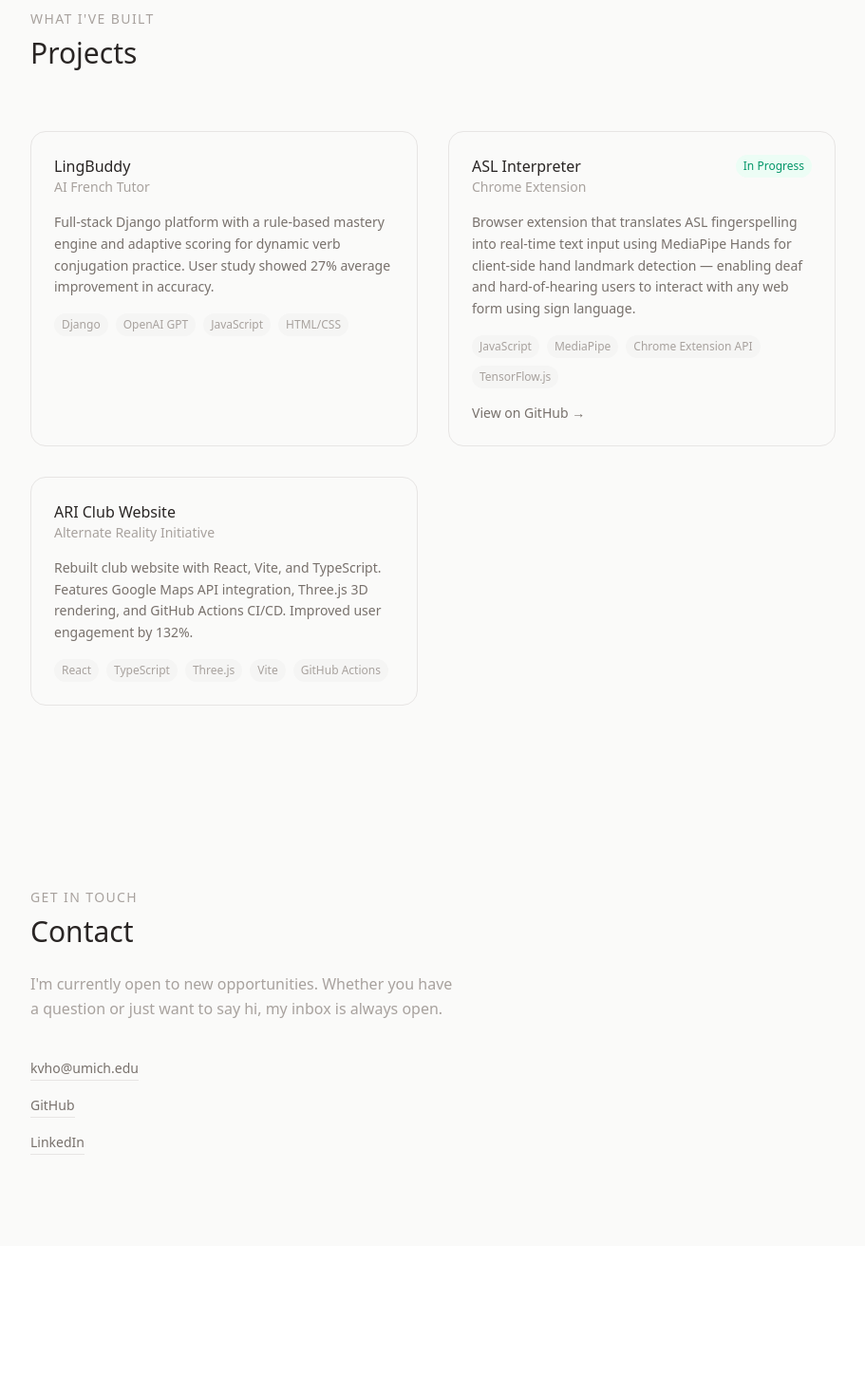
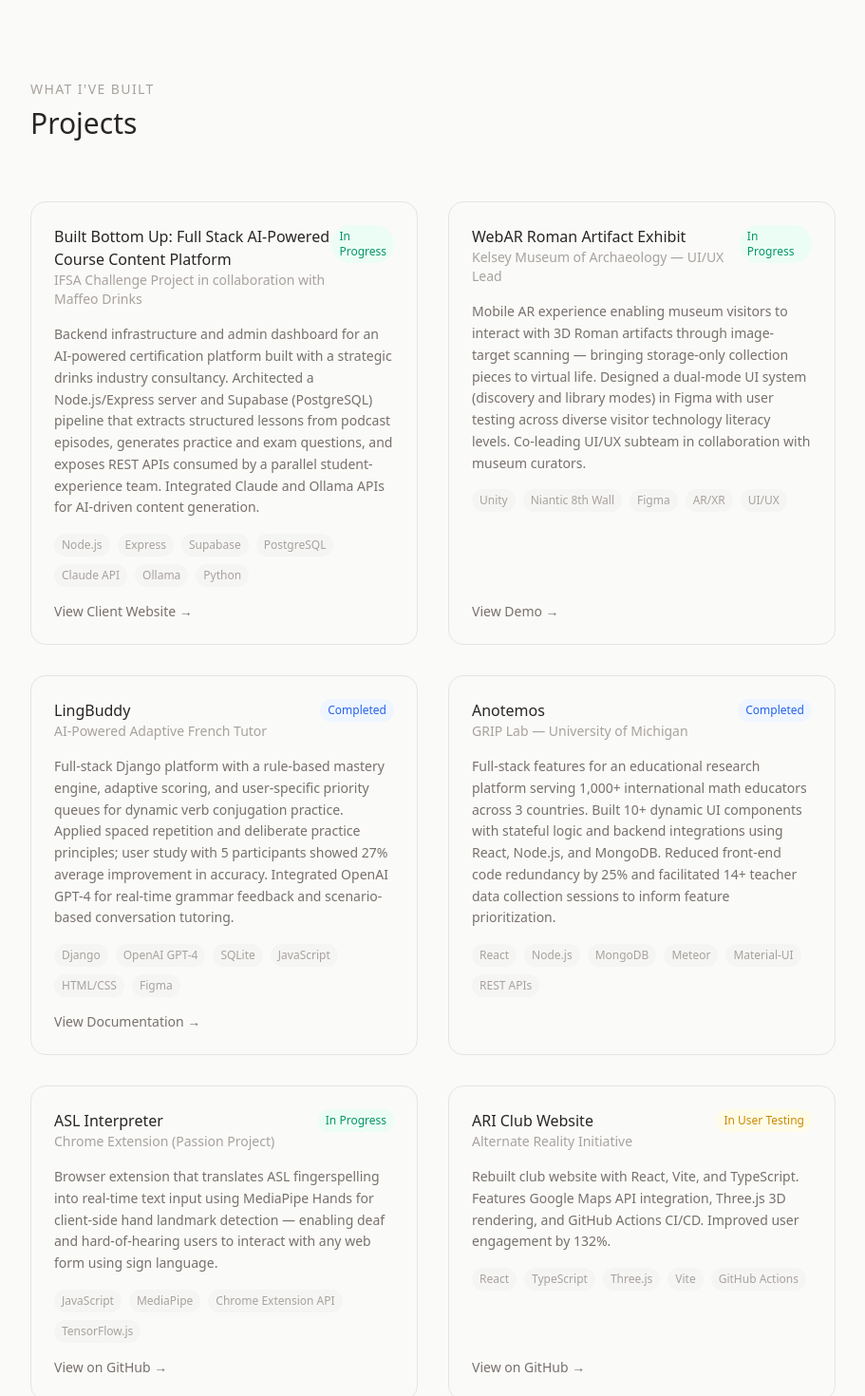
Before and after one commit to kvho2004/portfolio, a React app: page / in a window 1280 px wide. Shown: the part 1980-3450 px from the top of the page at 95% size, without its empty margins (184-1095 px from the left). Before the commit the page ends 3292 px from the top, so only its background shows below. Built offline with nearby package versions, Linux system fonts and the light colour scheme; the HTML template or start-up script is replaced by a standard one.

Commit message:
update experience and projects

```diff
--- a/src/data/experience.js
+++ b/src/data/experience.js
@@ -1,6 +1,6 @@
 export const experience = [
   {
-    role: "AI Software Engineer Intern",
+    role: "Software Engineer Intern",
     company: "Bro-coli",
     period: "Jan 2026 – May 2026",
     bullets: [
@@ -14,9 +14,9 @@
     company: "GRIP Lab – U-M Marsal School of Education",
     period: "Sep 2024 – Jan 2026",
     bullets: [
-      "Built full-stack features with REST APIs, React, Node.js, and MongoDB serving 1,000+ educators",
-      "Developed 10+ reusable UI components, reducing code redundancy by 25%",
-      "Automated video processing with Bash/FFmpeg, cutting manual work by 50%",
+      "Built full-stack features with REST APIs, React, Node.js, and MongoDB serving 1,000+ international math educators across 3 countries",
+      "Developed 10+ reusable UI components with stateful logic and backend integrations, reducing code redundancy by 25%",
+      "Automated video processing pipeline with Bash/FFmpeg, cutting manual work by 50%",
     ],
   },
   {
@@ -26,6 +26,7 @@
     bullets: [
       "Rebuilt club website using React, Vite, and TypeScript with CI/CD via GitHub Actions",
       "Developed interactive UI with Google Maps API and Three.js 3D rendering",
+      "Co-led UI/UX subteam for Kelsey Museum of Archaeology WebAR Exhibit — designing mobile AR experience in Unity and Niantic 8th Wall with dual-mode Figma UI",
       "Increased user engagement by 132% through improved SEO and WCAG 2.1 accessibility",
     ],
   },
@@ -34,8 +35,8 @@
     company: "U-M Library Scholars Program",
     period: "May 2025 – Aug 2025",
     bullets: [
+      "Automated recruitment pipeline via Qualtrics API and Calendly webhooks, reducing turnaround time by 40%",
       "Engineered stratified sampling algorithm in Google Apps Script processing 709 participants with hash-based deduplication",
-      "Automated recruitment pipeline via Qualtrics API and Calendly webhooks, reducing turnaround time by 40%",
     ],
   },
 ];
--- a/src/data/projects.js
+++ b/src/data/projects.js
@@ -1,17 +1,65 @@
 export const projects = [
   {
+    title: "Built Bottom Up: Full Stack AI-Powered Course Content Platform",
+    subtitle: "IFSA Challenge Project in collaboration with Maffeo Drinks",
+    description:
+      "Backend infrastructure and admin dashboard for an AI-powered certification platform built with a strategic drinks industry consultancy. Architected a Node.js/Express server and Supabase (PostgreSQL) pipeline that extracts structured lessons from podcast episodes, generates practice and exam questions, and exposes REST APIs consumed by a parallel student-experience team. Integrated Claude and Ollama APIs for AI-driven content generation.",
+    tags: [
+      "Node.js",
+      "Express",
+      "Supabase",
+      "PostgreSQL",
+      "Claude API",
+      "Ollama",
+      "Python",
+    ],
+    github: null,
+    live: null,
+    status: "In Progress",
+    client: "https://www.maffeodrinks.com/",
+  },
+  {
+    title: "WebAR Roman Artifact Exhibit",
+    subtitle: "Kelsey Museum of Archaeology — UI/UX Lead",
+    description:
+      "Mobile AR experience enabling museum visitors to interact with 3D Roman artifacts through image-target scanning — bringing storage-only collection pieces to virtual life. Designed a dual-mode UI system (discovery and library modes) in Figma with user testing across diverse visitor technology literacy levels. Co-leading UI/UX subteam in collaboration with museum curators.",
+    tags: ["Unity", "Niantic 8th Wall", "Figma", "AR/XR", "UI/UX"],
+    github: null,
+    live: null,
+    demo: "https://www.figma.com/make/0BUY3lKSC3lSQWkmW6zQxp/Museum-Artifact-Pokedex?t=L77dtTMm4iWrrbTY-1",
+    status: "In Progress",
+  },
+  {
     title: "LingBuddy",
-    subtitle: "AI French Tutor",
+    subtitle: "AI-Powered Adaptive French Tutor",
     description:
-      "Full-stack Django platform with a rule-based mastery engine and adaptive scoring for dynamic verb conjugation practice. User study showed 27% average improvement in accuracy.",
-    tags: ["Django", "OpenAI GPT", "JavaScript", "HTML/CSS"],
+      "Full-stack Django platform with a rule-based mastery engine, adaptive scoring, and user-specific priority queues for dynamic verb conjugation practice. Applied spaced repetition and deliberate practice principles; user study with 5 participants showed 27% average improvement in accuracy. Integrated OpenAI GPT-4 for real-time grammar feedback and scenario-based conversation tutoring.",
+    tags: [
+      "Django",
+      "OpenAI GPT-4",
+      "SQLite",
+      "JavaScript",
+      "HTML/CSS",
+      "Figma",
+    ],
+    github: null,
+    live: null,
+    status: "Completed",
+    link: "https://drive.google.com/drive/folders/1tqUzN8fTLRTzxS5-5J81EvIyYAdQ7lOm?usp=drive_link",
+  },
+  {
+    title: "Anotemos",
+    subtitle: "GRIP Lab — University of Michigan",
+    description:
+      "Full-stack features for an educational research platform serving 1,000+ international math educators across 3 countries. Built 10+ dynamic UI components with stateful logic and backend integrations using React, Node.js, and MongoDB. Reduced front-end code redundancy by 25% and facilitated 14+ teacher data collection sessions to inform feature prioritization.",
+    tags: ["React", "Node.js", "MongoDB", "Meteor", "Material-UI", "REST APIs"],
     github: null,
     live: null,
     status: "Completed",
   },
   {
     title: "ASL Interpreter",
-    subtitle: "Chrome Extension",
+    subtitle: "Chrome Extension (Passion Project)",
     description:
       "Browser extension that translates ASL fingerspelling into real-time text input using MediaPipe Hands for client-side hand landmark detection — enabling deaf and hard-of-hearing users to interact with any web form using sign language.",
     tags: ["JavaScript", "MediaPipe", "Chrome Extension API", "TensorFlow.js"],
@@ -25,8 +73,8 @@
     description:
       "Rebuilt club website with React, Vite, and TypeScript. Features Google Maps API integration, Three.js 3D rendering, and GitHub Actions CI/CD. Improved user engagement by 132%.",
     tags: ["React", "TypeScript", "Three.js", "Vite", "GitHub Actions"],
-    github: null,
+    github: "https://github.com/altrealityinitiative/ari-web",
     live: null,
-    status: "Completed",
+    status: "In Testing",
   },
 ];
--- a/src/sections/Projects.jsx
+++ b/src/sections/Projects.jsx
@@ -22,6 +22,16 @@
                   In Progress
                 </span>
               )}
+              {project.status === "Completed" && (
+                <span className="text-xs text-blue-600 bg-blue-50 px-2 py-1 rounded-full">
+                  Completed
+                </span>
+              )}
+              {project.status === "In Testing" && (
+                <span className="text-xs text-yellow-600 bg-yellow-50 px-2 py-1 rounded-full">
+                  In User Testing
+                </span>
+              )}
             </div>
 
             <p className="text-sm text-stone-500 leading-relaxed">{project.description}</p>
@@ -44,6 +54,33 @@
                 View on GitHub →
               </a>
             )}
+            {project.demo && (
+              <a href={project.demo}
+                target="_blank"
+                rel="noreferrer"
+                className="text-sm text-stone-500 hover:text-stone-800 transition-colors mt-auto"
+              >
+                View Demo →
+              </a>
+            )}
+            {project.link && (
+              <a href={project.link}
+                target="_blank"
+                rel="noreferrer"
+                className="text-sm text-stone-500 hover:text-stone-800 transition-colors mt-auto"
+              >
+                View Documentation →
+              </a>
+            )}
+            {project.client && (
+              <a href={project.client}
+                target="_blank"
+                rel="noreferrer"
+                className="text-sm text-stone-500 hover:text-stone-800 transition-colors mt-auto"
+              >
+                View Client Website →
+              </a>
+            )}
           </div>
         ))}
       </div>
```
